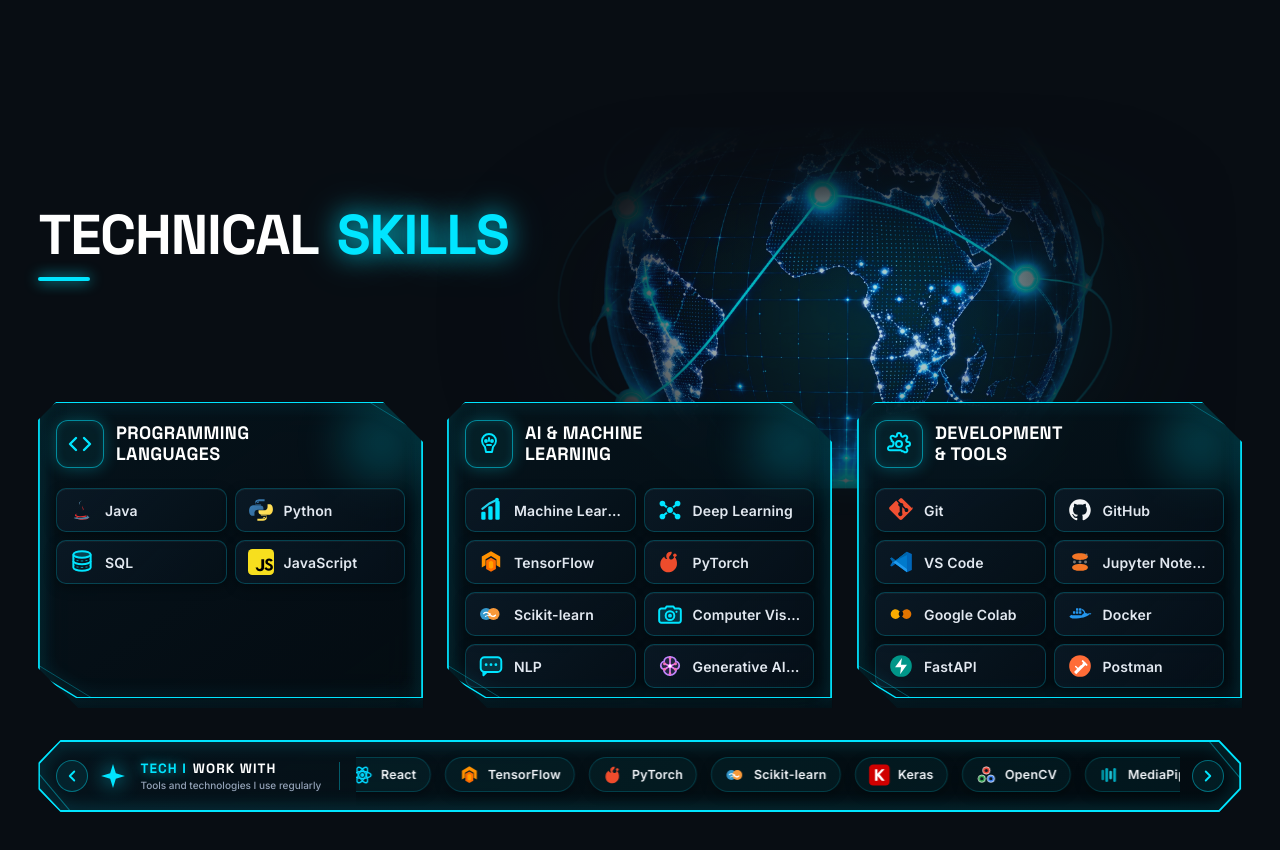
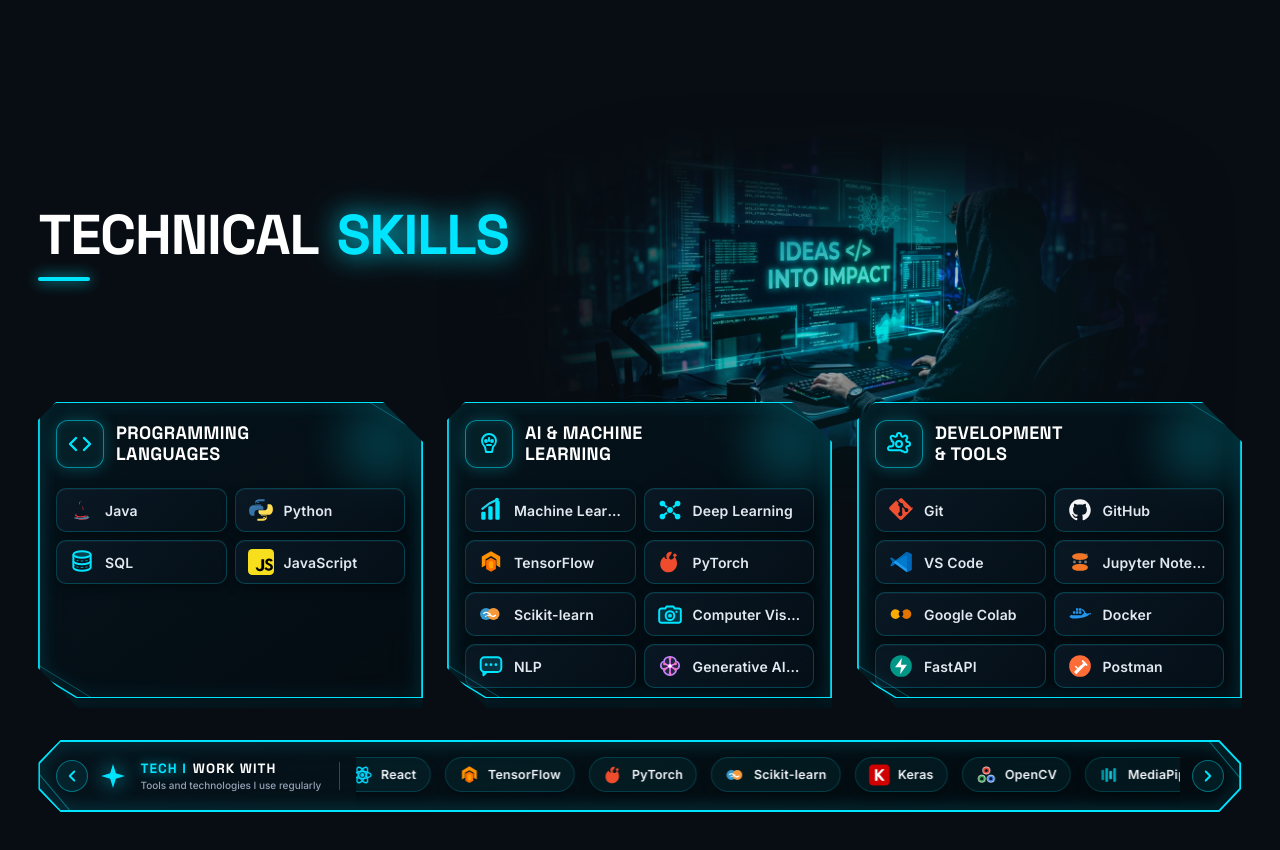
Before and after one commit to Sritharan2005/Sritharan-Portfolio, a React (Vite) app: page /#home in a window 1280 px wide. Shown: the part 2440-3290 px from the top of the page. Built offline with nearby package versions, Linux system fonts and the light colour scheme.

Commit message:
Restore technical skills background image

```diff
--- a/src/TechnicalSkills.jsx
+++ b/src/TechnicalSkills.jsx
@@ -569,7 +569,7 @@
       {/* Seamless Ambient Developer Background Graphic Layer */}
       <div className="tech-ambient-dev-backdrop" aria-hidden="true">
         <img
-          src={`${import.meta.env.BASE_URL}images/contact-earth.png`}
+          src={`${import.meta.env.BASE_URL}images/skills-developer-cyber.jpg`}
           alt=""
           className="tech-ambient-dev-img"
         />
```
Also changed, not shown: 1 other file (tests, documents, lock files or other folders).
